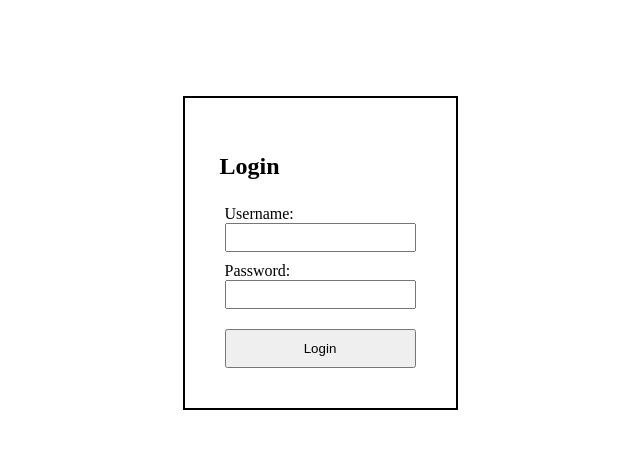
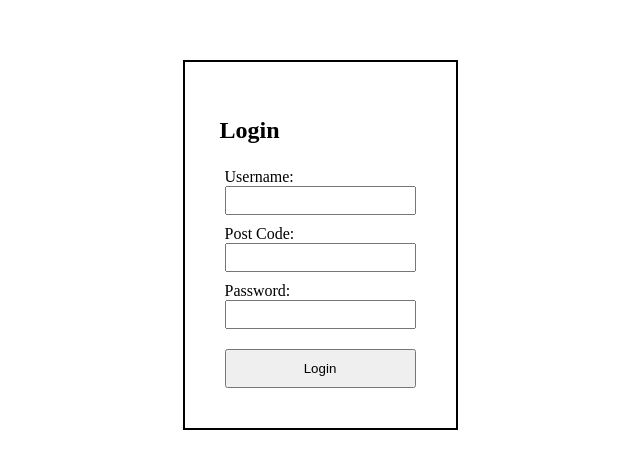
Before and after one commit to jgomesmv/AngularTasksManager, an Angular app: page /login in a window 1280 px wide. Shown: the part 155-624 px from the top of the page, without its empty margins (320-960 px from the left). Built offline with nearby package versions, Linux system fonts and the light colour scheme.

Commit message:
improve validations

```diff
--- a/src/app/authentication/pages/login/login.page.html
+++ b/src/app/authentication/pages/login/login.page.html
@@ -7,14 +7,29 @@
         type="text"
         formControlName="username"
         class="p-login__formControl"
-        [ngClass]="{ 'is-invalid': submitted && formControls.username.errors }"
       />
       <div
-        *ngIf="submitted && formControls.username.errors"
+        *ngIf="formControls.username.invalid && (formControls.username.dirty || formControls.username.touched)"
         class="p-login__invalidFeedback"
       >
         <div *ngIf="formControls.username.errors.required">
           Username is required
+        </div>
+      </div>
+    </div>
+    <div class="p-login__formGroup">
+      <label for="postCode">Post Code:</label>
+      <input
+        type="text"
+        formControlName="postCode"
+        class="p-login__formControl"
+      />
+      <div
+        *ngIf="formControls.postCode.invalid && (formControls.postCode.dirty || formControls.postCode.touched)"
+        class="p-login__invalidFeedback"
+      >
+        <div *ngIf="formControls.postCode.errors.required">
+          Post Code is required
         </div>
       </div>
     </div>
@@ -24,14 +39,17 @@
         type="password"
         formControlName="password"
         class="p-login__formControl"
-        [ngClass]="{ 'is-invalid': submitted && formControls.password.errors }"
+        minlength="8"
       />
       <div
-        *ngIf="submitted && formControls.password.errors"
+        *ngIf="formControls.password.invalid && (formControls.password.dirty || formControls.password.touched)"
         class="p-login__invalidFeedback"
       >
         <div *ngIf="formControls.password.errors.required">
           Password is required
+        </div>
+        <div *ngIf="formControls.password.errors.minlength">
+          Password min length 8 characters
         </div>
       </div>
     </div>
--- a/src/app/authentication/pages/login/login.page.scss
+++ b/src/app/authentication/pages/login/login.page.scss
@@ -4,7 +4,7 @@
     max-width: 100%;
     max-height: 100%;
     width: 100vw;
-    height: 100vh;
+    height: 98vh;
     flex-direction: column;
     justify-content: center;
     align-items: center;
--- a/src/app/authentication/pages/login/login.page.ts
+++ b/src/app/authentication/pages/login/login.page.ts
@@ -27,7 +27,8 @@ export class LoginPage implements OnInit {
   ngOnInit() {
     this.loginForm = this.formBuilder.group({
       username: ['', Validators.required],
-      password: ['', Validators.required]
+      postCode: ['', Validators.required],
+      password: ['', Validators.required, Validators.minLength(8)]
     });
 
     const returnUrlKey = 'returnUrl';
```
